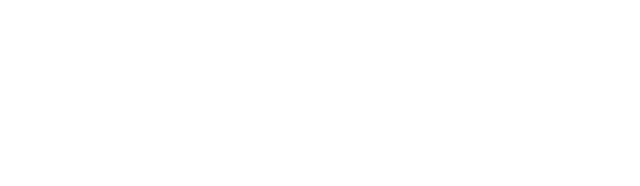
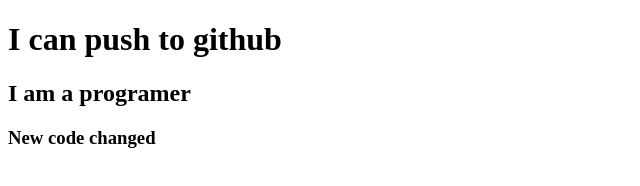
Before and after one commit to hellomrariful/my-first-repo, a plain HTML site: page index.html in a window 1280 px wide. Shown: the whole page, without its empty margins (0-640 px from the left). Drawn offline with Linux system fonts and the light colour scheme.

Commit message:
added header

```diff
--- a/index.html
+++ b/index.html
@@ -7,6 +7,8 @@
     <title>My first github repo</title>
 </head>
 <body>
-
+    <h1>I can push to github</h1>
+    <h2>I am a programer</h2>
+    <h3>New code changed</h3>
 </body>
 </html>
```
